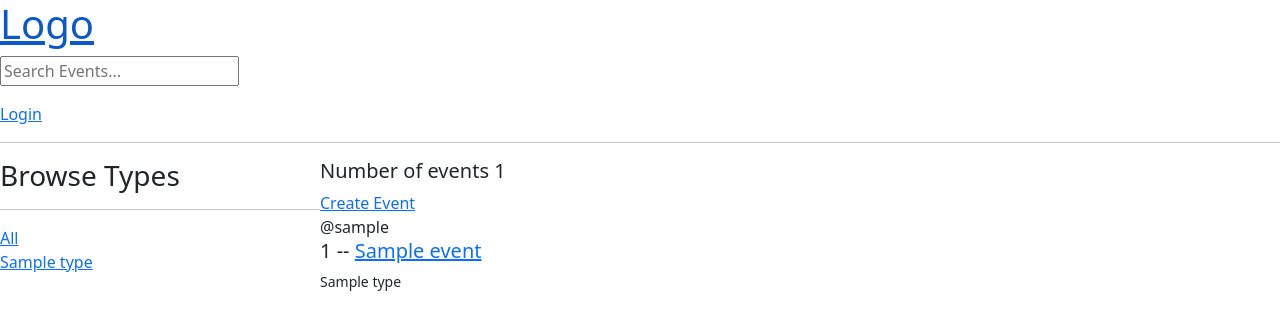
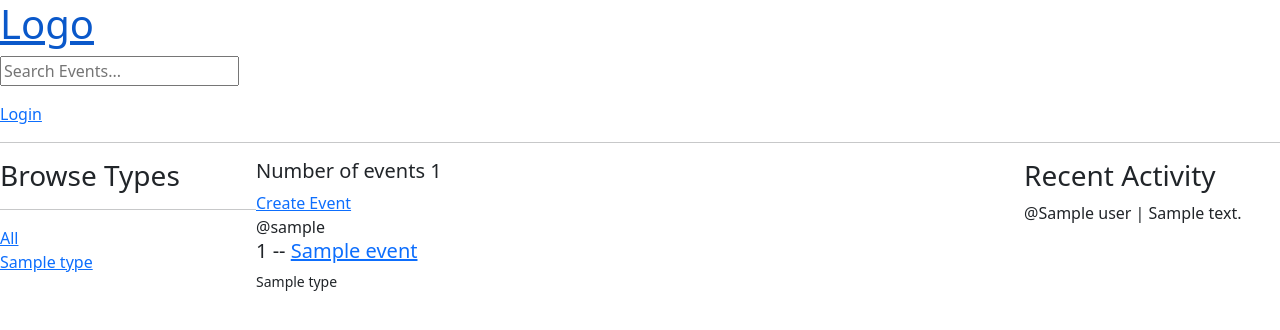
Before and after one commit to chaeu/EventHub, a Django app: template base/templates/base/home.html in a window 1280 px wide. Shown: the top 330 px of the page. Run offline with Django 3.2, Linux system fonts and the light colour scheme; the template is opened without the code that fills it: most values are stand-ins (such as "Sample title", 1, 10 or a date in 2020).

Commit message:
Add message activity to home and events

```diff
--- a/base/templates/base/home.html
+++ b/base/templates/base/home.html
@@ -6,7 +6,7 @@
 <style>
     .home-container{
         display: grid;
-        grid-template-columns: 1fr 3fr;
+        grid-template-columns: 1fr 3fr 1fr;
     }
 </style>
 <div class="home-container">
@@ -47,5 +47,15 @@
         </div>
     </div>
 
+    <div>
+        <h3>Recent Activity</h3>
+        {% for user_message in  user_messages %}
+        <div>
+            <p>@{{user_message.user}} | {{user_message.body}}</p>
+        </div>
+        {% endfor %}
+
+    </div>
+
 </div>
 {% endblock content %}
```
Also changed, not shown: base/templates/base/event.html (+8 -0 lines), base/views.py (+9 -3 lines).
